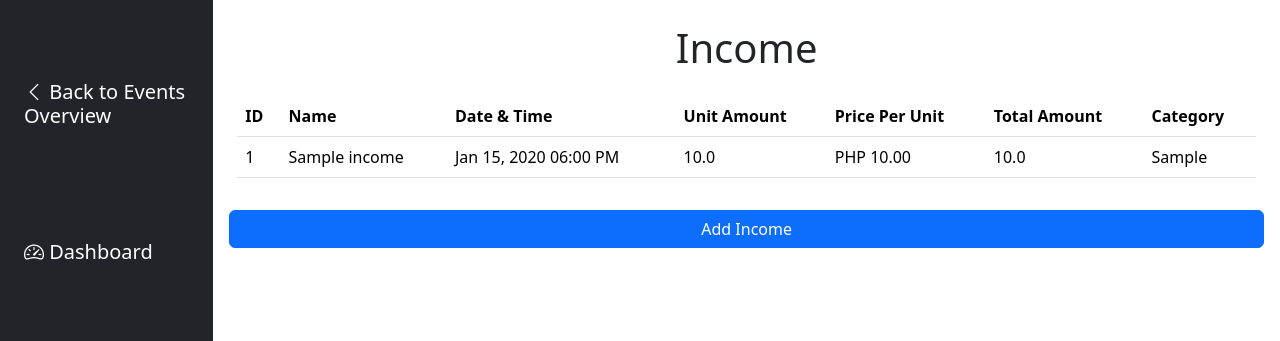
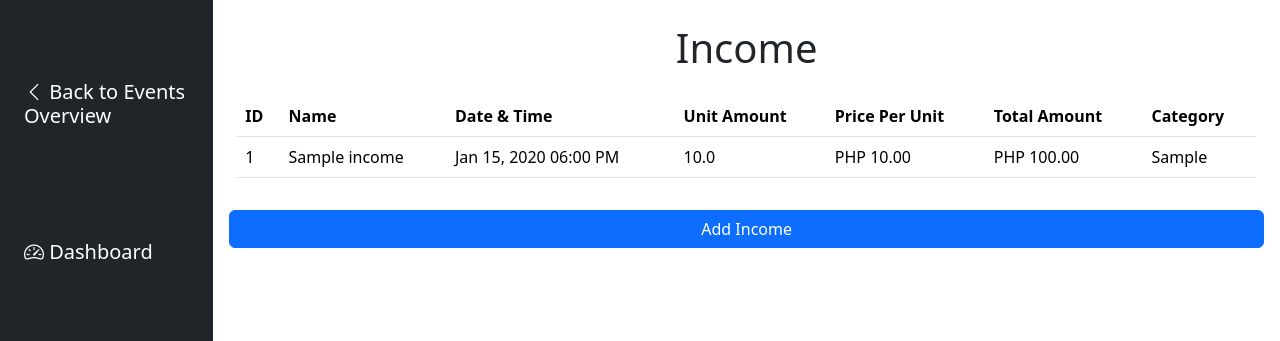
Before and after one commit to MACantara/TRACKIT, a Flask app: page /income/1 in a window 1280 px wide. Shown: the part 56-397 px from the top of the page. Run offline with Flask 3, Linux system fonts and the light colour scheme; tables that the repository leaves empty hold one stand-in row (values such as "Sample post"); some libraries are stand-ins or nearby versions.

Commit message:
Update total_amount calculation in income.html

```diff
--- a/templates/income.html
+++ b/templates/income.html
@@ -32,7 +32,7 @@
                                     <td>{{ income.date_created|localize|strftime }}</td>
                                     <td>{{ "{:,}".format(income.unit_amount) }}</td>
                                     <td>PHP {{ "{:,.2f}".format(income.price_per_unit) }}</td>
-                                    <td>{{ "{:,}".format(income.total_amount) }}</td>
+                                    <td>PHP {{ "{:,.2f}".format(income.unit_amount * income.price_per_unit) }}</td>
                                     <td>{{ income.category }}</td>
                                 </tr>
                                 {% endfor %}
```
